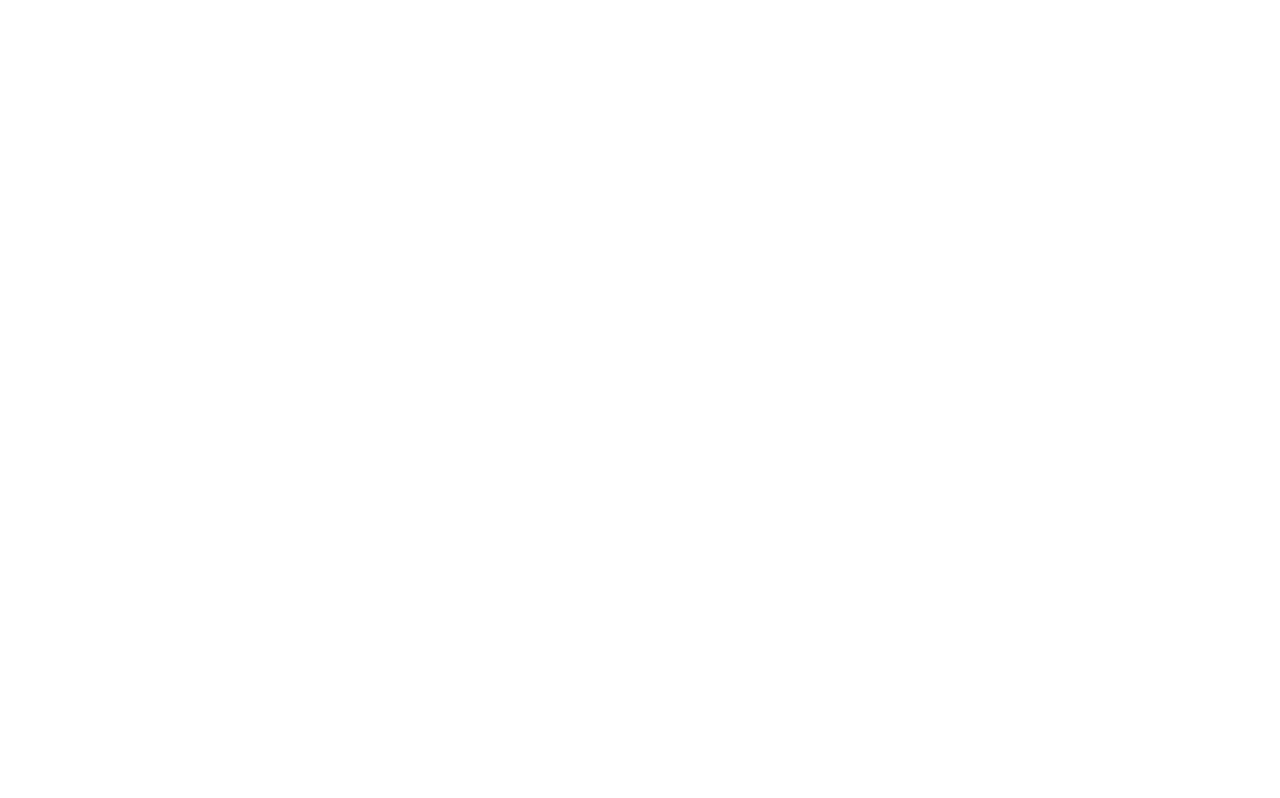
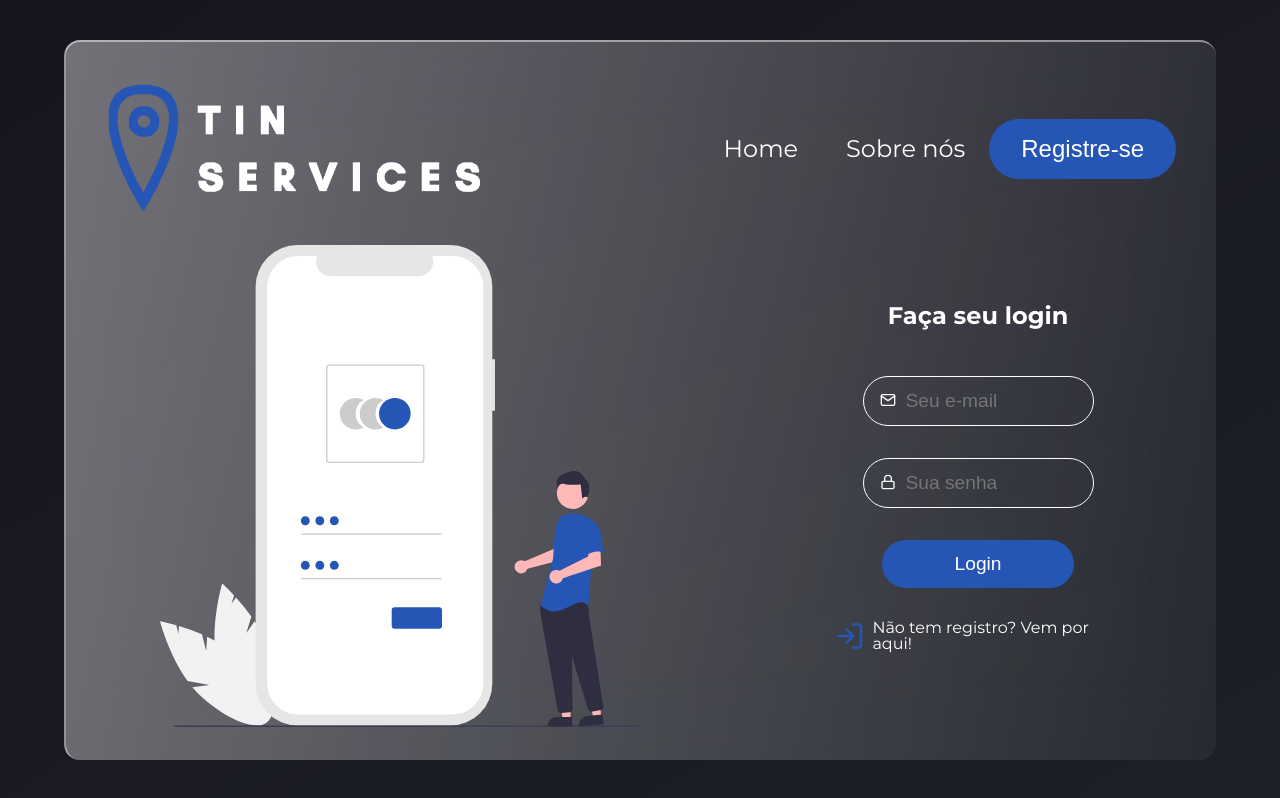
Before and after one commit to hadouken726/tin-services, a React (Create React App) app: page /login in a window 1280 px wide. Built offline with nearby package versions, Linux system fonts and the light colour scheme.

Commit message:
style: pages@Login add login page style

```diff
--- a/src/pages/Home/index.jsx
+++ b/src/pages/Home/index.jsx
@@ -1,4 +1,5 @@
 import React from "react";
+import { useHistory } from "react-router-dom";
 
 import Glass from "../../components/Glass";
 import Header from "../../components/Header";
@@ -8,6 +9,8 @@
 import { Container, Content, TextContent, Button } from "./styles";
 
 const Home = () => {
+  const history = useHistory();
+
   return (
     <Container>
       <Glass size={90}>
@@ -23,7 +26,7 @@
             </p>
 
             <div>
-              <Button>Login</Button>
+              <Button onClick={() => history.push("/login")}>Login</Button>
               <button className="secondary">Explorar</button>
             </div>
           </TextContent>
--- /dev/null
+++ b/src/pages/Login/index.jsx
@@ -0,0 +1,56 @@
+import React from "react";
+
+import Glass from "../../components/Glass";
+import Header from "../../components/Header";
+import { Link } from "react-router-dom";
+import { FiMail, FiLock, FiLogIn } from "react-icons/fi";
+
+import loginImg from "../../assets/login.svg";
+
+import {
+  Container,
+  Content,
+  Form,
+  InputBox,
+  Input,
+  IconBox,
+  Button,
+} from "./styles";
+
+const Login = () => {
+  return (
+    <Container>
+      <Glass size={90}>
+        <Header />
+        <Content>
+          <img src={loginImg} alt="Login" />
+          <Form>
+            <p>Faça seu login</p>
+
+            <InputBox>
+              <IconBox>
+                <FiMail />
+              </IconBox>
+              <Input type="email" placeholder="Seu e-mail" />
+            </InputBox>
+
+            <InputBox>
+              <IconBox>
+                <FiLock />
+              </IconBox>
+              <Input type="password" placeholder="Sua senha" />
+            </InputBox>
+
+            <Button>Login</Button>
+            <Link className="callLink">
+              <FiLogIn />
+              Não tem registro? Vem por aqui!
+            </Link>
+          </Form>
+        </Content>
+      </Glass>
+    </Container>
+  );
+};
+
+export default Login;
--- /dev/null
+++ b/src/pages/Login/styles.js
@@ -0,0 +1,118 @@
+import styled from "styled-components";
+
+export const Container = styled.div`
+  width: 100vw;
+  height: 100vh;
+  display: flex;
+  align-items: center;
+  justify-content: center;
+`;
+
+export const Content = styled.div`
+  width: 90%;
+  height: 80%;
+  display: flex;
+  align-items: center;
+  margin: 0 auto;
+
+  @media (max-width: 1190px) {
+    width: 100%;
+  }
+
+  img {
+    width: 30rem;
+
+    @media (max-width: 1190px) {
+      display: none;
+    }
+  }
+`;
+
+export const Form = styled.form`
+  margin-left: auto;
+  width: 30%;
+  color: var(--white);
+  display: flex;
+  flex-direction: column;
+  align-items: center;
+  justify-content: center;
+
+  @media (max-width: 1190px) {
+    width: 100%;
+    margin: 0 auto;
+  }
+
+  p {
+    font-size: 1.5rem;
+    margin-bottom: 2rem;
+    font-weight: bold;
+  }
+
+  .callLink {
+    display: flex;
+    align-items: center;
+    margin: 1rem 0;
+    transition: filter 200ms ease-in;
+
+    @media (max-width: 1190px) {
+      width: 100%;
+      margin: 0 auto;
+      font-size: 0.8rem;
+    }
+
+    &:hover {
+      filter: brightness(0.9);
+    }
+
+    svg {
+      margin-right: 0.5rem;
+      color: var(--blue-400);
+      font-size: 2rem;
+    }
+  }
+`;
+
+export const InputBox = styled.div`
+  width: 80%;
+  display: flex;
+  align-items: center;
+  border: 1px solid var(--white);
+  margin: 1rem 0;
+  padding: 0.5rem 1rem;
+  border-radius: 2rem;
+
+  @media (max-width: 1190px) {
+    width: 100%;
+  }
+`;
+
+export const Input = styled.input`
+  flex: 1;
+  height: 2rem;
+  background-color: transparent;
+  font-size: 1.2rem;
+  color: #eee;
+`;
+
+export const IconBox = styled.div`
+  margin-right: 0.5rem;
+`;
+
+export const Button = styled.button`
+  margin: 1rem 0;
+  background-color: var(--blue-400);
+  width: 12rem;
+  height: 3rem;
+  font-size: 1.2rem;
+  border-radius: 2rem;
+  color: var(--white);
+  transition: filter 200ms ease-in;
+
+  @media (max-width: 1190px) {
+    width: 100%;
+  }
+
+  &:hover {
+    filter: brightness(0.9);
+  }
+`;
--- a/src/routes/index.jsx
+++ b/src/routes/index.jsx
@@ -1,12 +1,14 @@
 import { Switch, Route } from "react-router-dom";
 import Home from "../pages/Home";
 import AboutUs from "../pages/AboutUs";
+import Login from "../pages/Login";
 
 const Routes = () => {
   return (
     <Switch>
       <Route exact path="/" component={Home} />
       <Route exact path="/about" component={AboutUs} />
+      <Route exact path="/login" component={Login} />
     </Switch>
   );
 };
```
Also changed, not shown: src/assets/login.svg (added).
